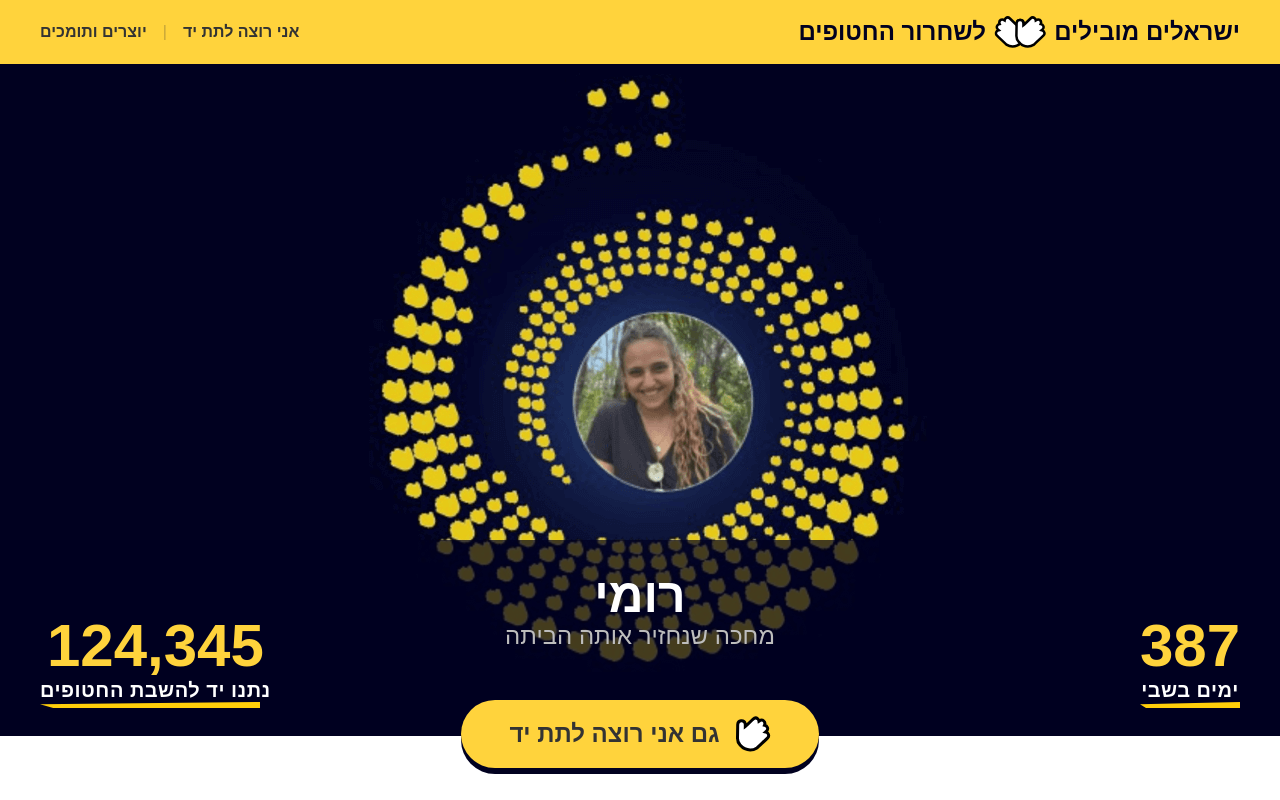
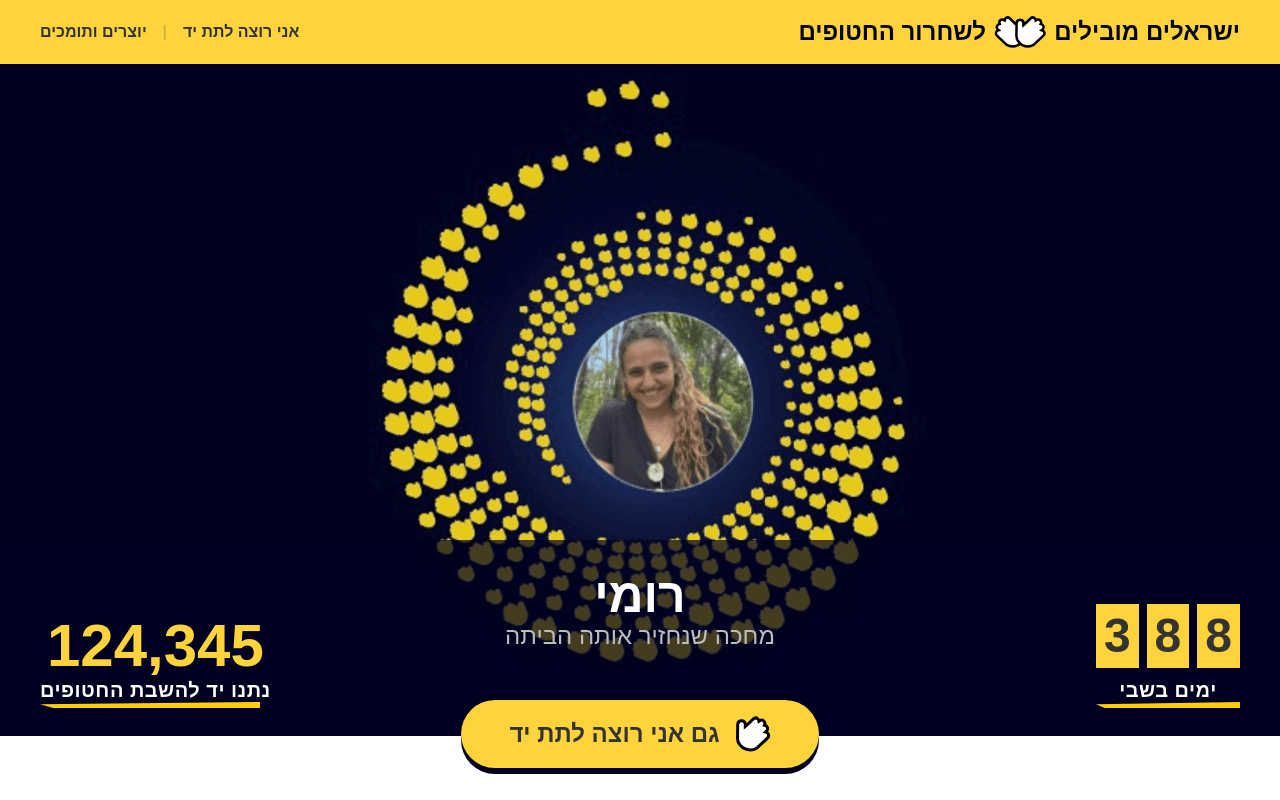
Before and after one commit to yakir-reznik/lend-a-hand, a Nuxt app: page / in a window 1280 px wide. Shown: the top 800 px of the page. Built offline with nearby package versions, Linux system fonts and the light colour scheme.

Commit message:
change to new design

```diff
--- a/components/section/hero.vue
+++ b/components/section/hero.vue
@@ -18,7 +18,11 @@
 					/>
 				</div>
 				<div class="right-0-0 absolute bottom-0 text-center">
-					<p class="text-6xl font-black text-primary">387</p>
+					<p class="dir-ltr text-dark-800 mb-2 flex gap-2 text-5xl font-black">
+						<span class="bg-primary p-2">3</span>
+						<span class="bg-primary p-2">8</span>
+						<span class="bg-primary p-2">8</span>
+					</p>
 					<h5 class="text-xl font-semibold tracking-wide text-white">ימים בשבי</h5>
 					<img
 						class="absolute -bottom-1 left-0 h-[6px]"
```
